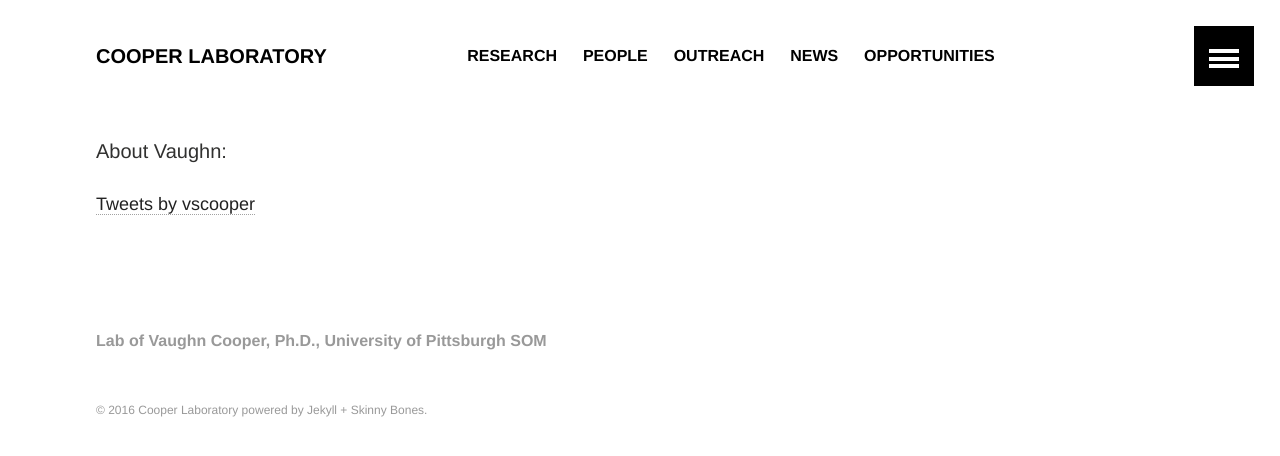
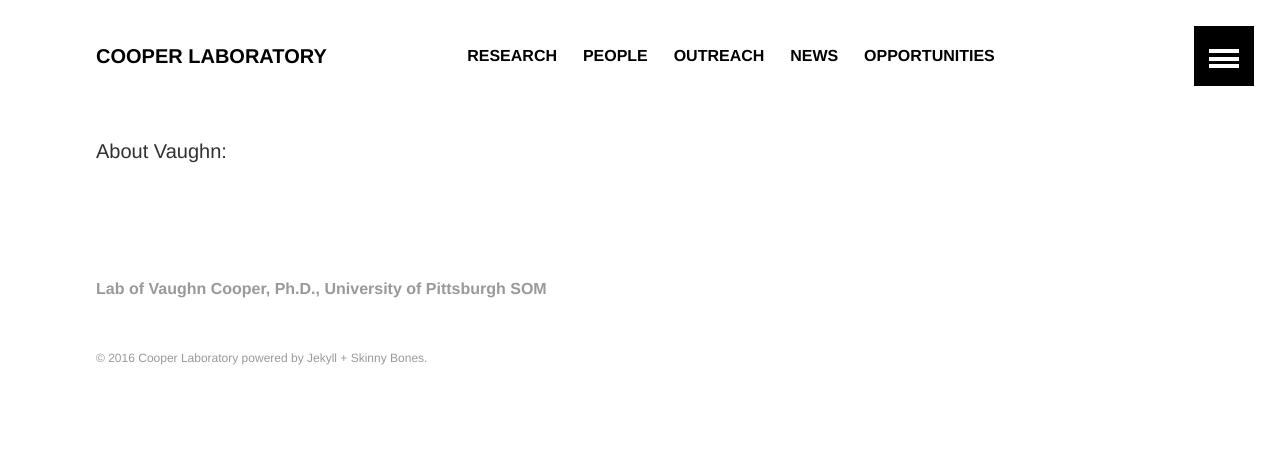
Before and after one commit to cdeitrick/vscooper.github.io, a Jekyll site: the page built from VaughnCooper.md, in a window 1280 px wide. Shown: the top 456 px of the page. Built offline with Jekyll 4.4.1, drawn with Linux system fonts in a browser that asks for light colours; comment, search, counter and statistics services are not loaded.

Commit message:
Update VaughnCooper.md

```diff
--- a/VaughnCooper.md
+++ b/VaughnCooper.md
@@ -4,5 +4,3 @@ layout: archive
 ---
 
 About Vaughn:
-
-<a class="twitter-timeline" data-width="220" data-height="400" data-theme="light" href="https://twitter.com/vscooper">Tweets by vscooper</a> <script async src="//platform.twitter.com/widgets.js" charset="utf-8"></script>
```
